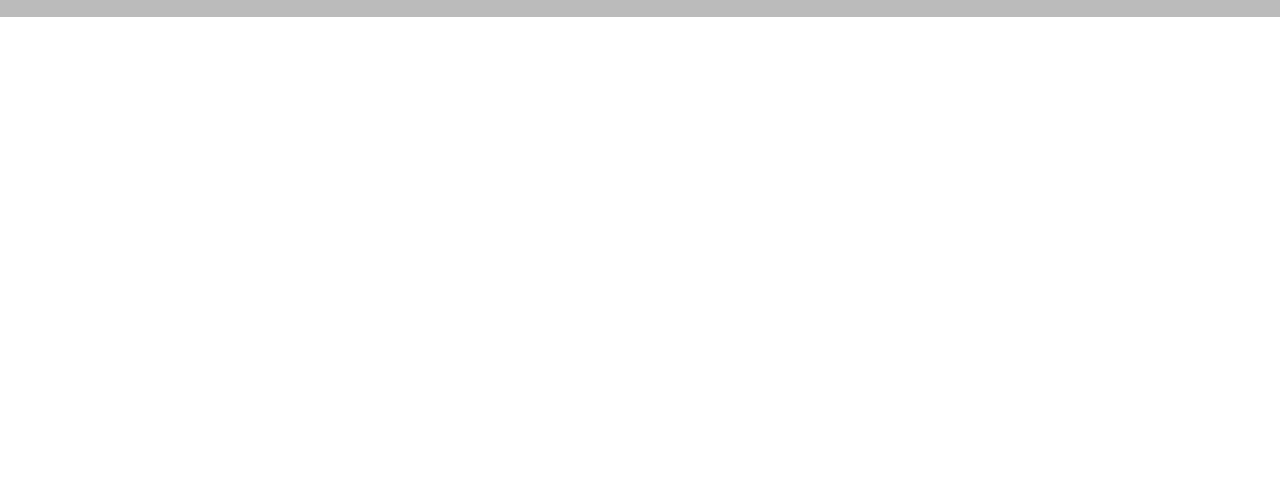
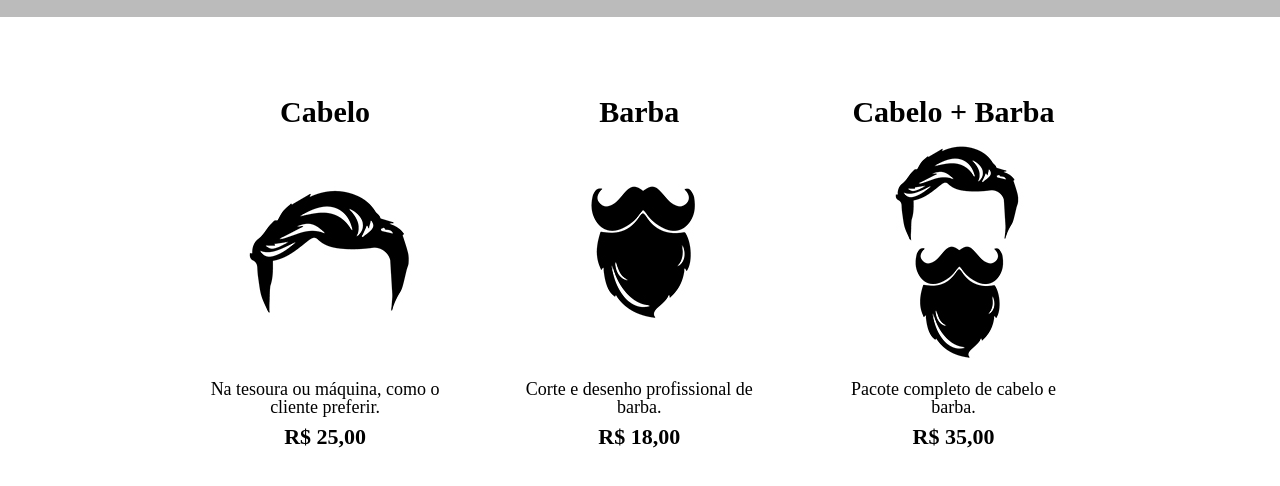
Before and after one commit to matheusluna/formacao-alura-front, a plain HTML site: page produtos.html in a window 1280 px wide. Shown: the part 276-762 px from the top of the page. Drawn offline with Linux system fonts and the light colour scheme.

Commit message:
add complex list

```diff
--- a/css/produtos.css
+++ b/css/produtos.css
@@ -27,3 +27,34 @@ nav a {
     font-size: 22px;
     text-decoration: none;
 }
+
+.produtos {
+    width: 940px;
+    margin: 0 auto;
+    padding: 50px 0;
+}
+
+.produtos li {
+    display: inline-block;
+    text-align: center;
+    width: 30%;
+    vertical-align: top;
+    margin: 0 1.5%;
+    padding: 30px 20px;
+    box-sizing: border-box;
+}
+
+.produtos h2 {
+    font-size: 30px;
+    font-weight: bold;
+}
+
+.produto-descricao {
+    font-size: 18px;
+}
+
+.produto-preco {
+    font-size: 22px;
+    font-weight: bold;
+    margin: 10px 0 0;
+}
--- a/produtos.html
+++ b/produtos.html
@@ -21,5 +21,28 @@
                 </nav>
             </div>
         </header>
+
+        <main>
+            <ul class="produtos">
+                <li>
+                    <h2>Cabelo</h2>
+                    <img src="./img/cabelo.jpg" alt="">
+                    <p class="produto-descricao">Na tesoura ou máquina, como o cliente preferir.</p>
+                    <p class="produto-preco">R$ 25,00</p>
+                </li>
+                <li>
+                    <h2>Barba</h2>
+                    <img src="./img/barba.jpg" alt="">
+                    <p class="produto-descricao">Corte e desenho profissional de barba.</p>
+                    <p class="produto-preco">R$ 18,00</p>
+                </li>
+                <li>
+                    <h2>Cabelo + Barba</h2>
+                    <img src="./img/cabelo+barba.jpg" alt="">
+                    <p class="produto-descricao">Pacote completo de cabelo e barba.</p>
+                    <p class="produto-preco">R$ 35,00</p>
+                </li>
+            </ul>
+        </main>
     </body>
 </html>
```
